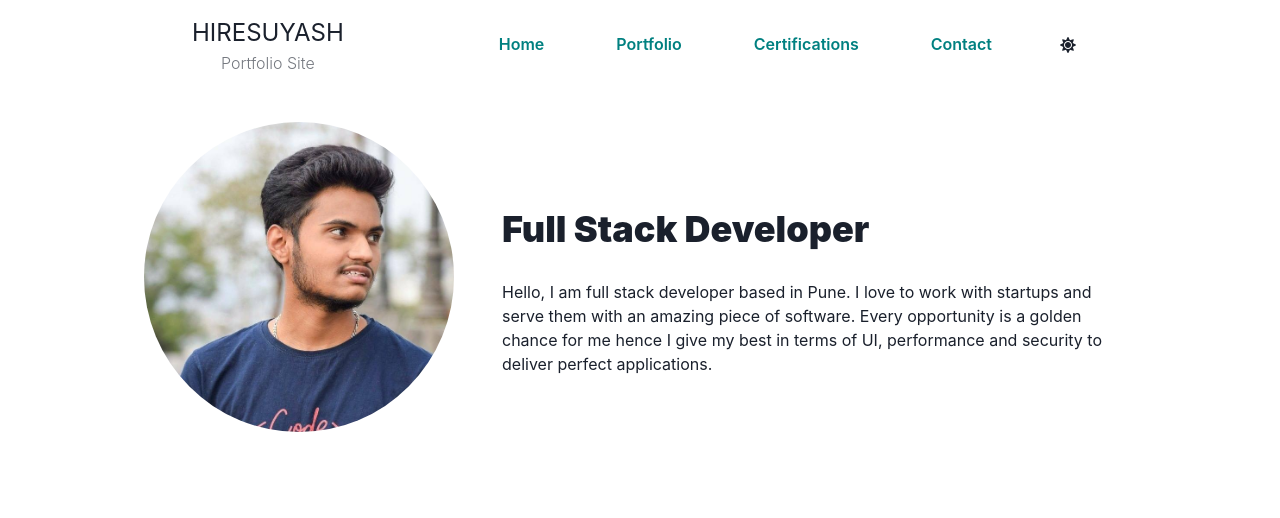
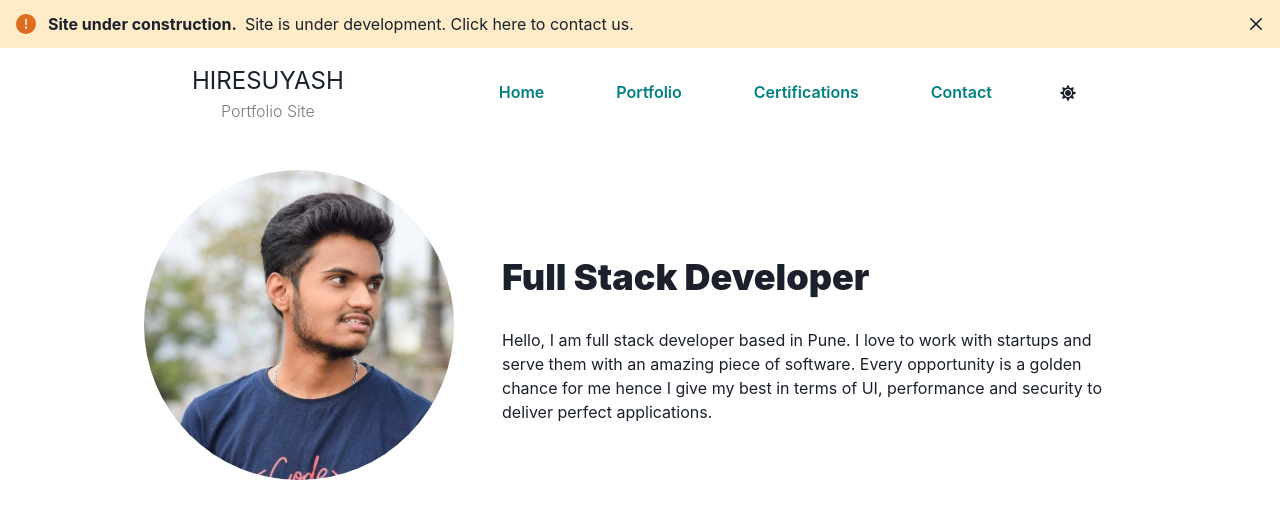
Before and after one commit to suyashl13/Portfolio-Site, a React (Create React App) app: page / in a window 1280 px wide. Shown: the top 518 px of the page. Built offline with nearby package versions, Linux system fonts and the light colour scheme.

Commit message:
added under const.

```diff
--- a/src/App.js
+++ b/src/App.js
@@ -1,3 +1,4 @@
+import { Alert, AlertDescription, AlertIcon, AlertTitle, CloseButton, Link } from '@chakra-ui/react';
 import './App.css';
 import Landing from './components/landing/Landing';
 import Navbar from './components/Navbar';
@@ -5,6 +6,12 @@ import Navbar from './components/Navbar';
 function App() {
   return (
     <>
+      <Alert status='warning'>
+        <AlertIcon />
+        <AlertTitle mr={2}>Site under construction.</AlertTitle>
+        <AlertDescription>Site is under development.<Link href="mailto:admin@hiresuyash.com"> Click here</Link> to contact us.</AlertDescription>
+        <CloseButton position='absolute' right='8px' top='8px' />
+      </Alert>
       <Navbar />
       <Landing />
     </>
```
